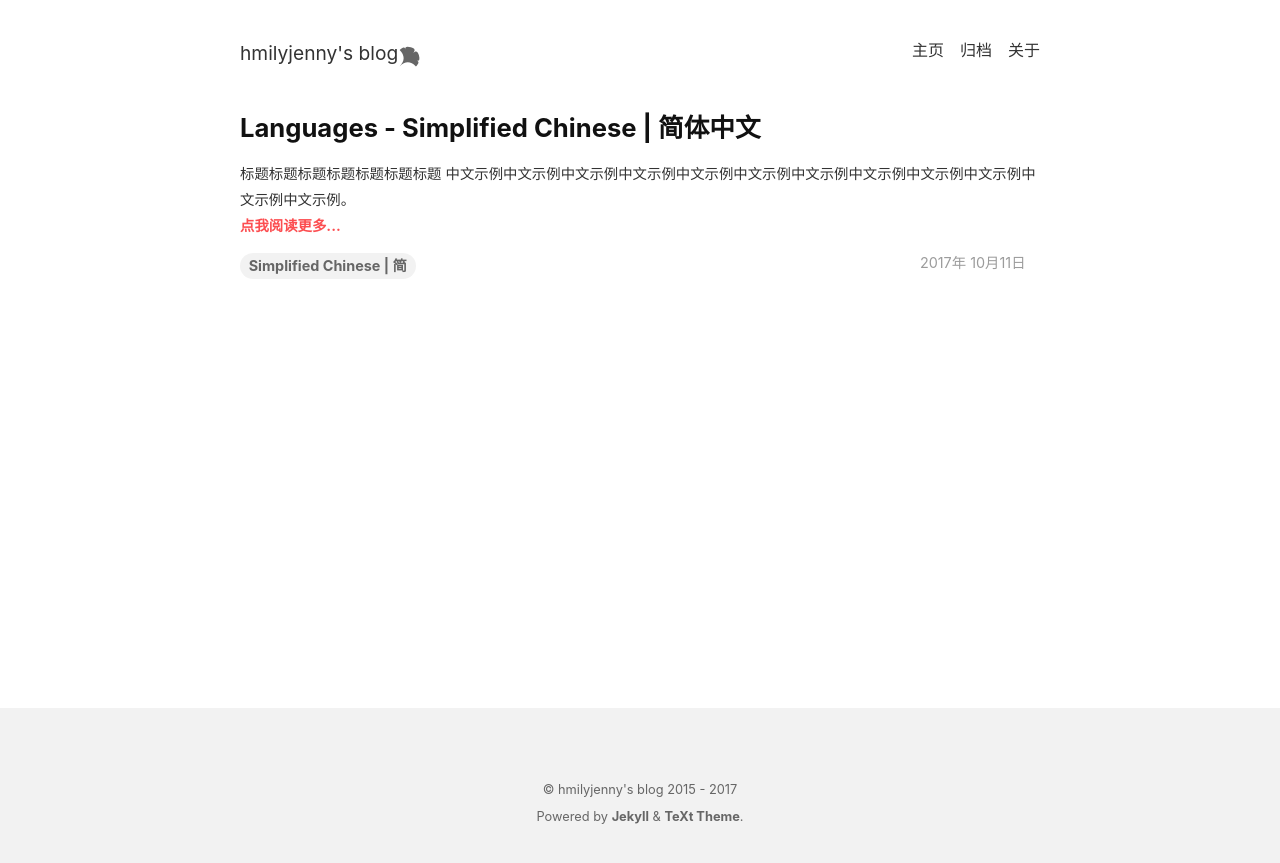
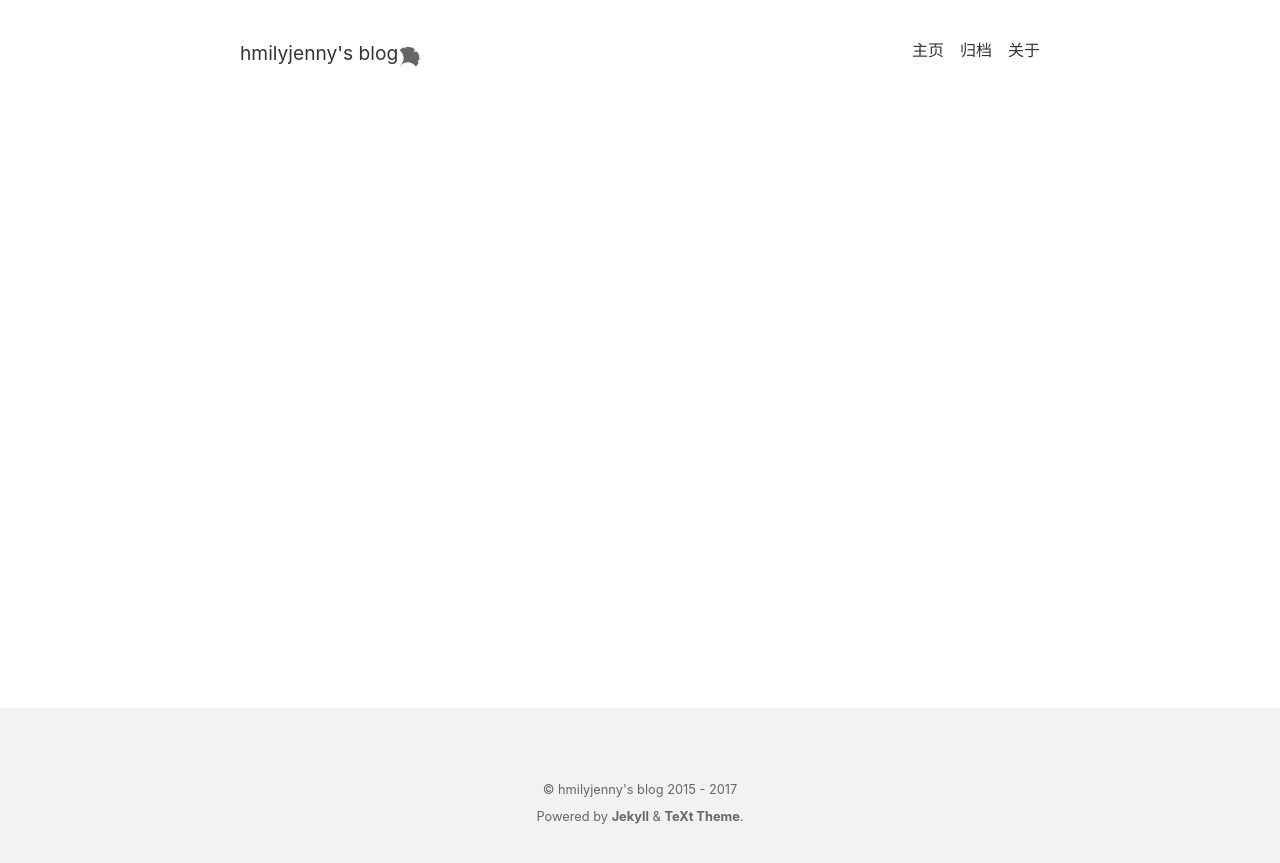
Before and after one commit to hmilyjenny/hmilyjenny.github.io, a Jekyll site: the page built from index.html, in a window 1280 px wide. Shown: the top 863 px of the page. Built offline with Jekyll 4.4.1, drawn with Linux system fonts in a browser that asks for light colours; nearby versions of some CDN libraries; the list of posts is cut into pages by our own code; part of the change alters nothing that is shown.

Commit message:
again commit

```diff
--- a/_posts/2017-10-11-simplified-chinese.md
+++ /dev/null
@@ -1,36 +0,0 @@
----
-layout: post
-title: Languages - Simplified Chinese | 简体中文
-key: 20161011
-tags:
-  - Simplified Chinese | 简
-lang: zh-Hans
----
-
-## 标题标题标题标题标题标题标题
-
-中文示例中文示例中文示例中文示例中文示例中文示例中文示例中文示例中文示例中文示例中文示例中文示例。
-
-<!--more-->
-
-中文示例中文示例中文示例中文示例中文示例中文示例中文示例中文示例中文示例中文示例中文示例中文示例中文示例中文示例中文示例中文示例中文示例中文示例中文示例中文示例中文示例中文示例中文示例中文示例中文示例中文示例中文示例中文示例中文示例中文示例中文示例中文示例中文示例中文示例中文示例中文示例中文示例中文示例中文示例中文示例中文示例中文示例中文示例中文示例中文示例中文示例中文示例中文示例中文示例中文示例中文示例中文示例中文示例中文示例中文示例中文示例中文示例中文示例中文示例中文示例中文示例中文示例中文示例中文示例中文示例中文示例中文示例中文示例中文示例中文示例中文示例中文示例中文示例中文示例中文示例中文示例中文示例中文示例中文示例中文示例中文示例中文示例中文示例中文示例中文示例中文示例中文示例中文示例中文示例中文示例中文示例中文示例中文示例中文示例中文示例中文示例中文示例中文示例中文示例中文示例中文示例中文示例中文示例中文示例中文示例中文示例中文示例中文示例中文示例中文示例中文示例中文示例中文示例中文示例中文示例中文示例中文示例中文示例中文示例中文示例。
-
-## 标题标题标题标题标题标题标题
-
-中文示例中文示例中文示例中文示例中文示例中文示例中文示例中文示例中文示例中文示例中文示例中文示例中文示例中文示例中文示例中文示例中文示例中文示例中文示例中文示例中文示例中文示例中文示例中文示例中文示例中文示例中文示例中文示例中文示例中文示例中文示例中文示例中文示例中文示例中文示例中文示例中文示例中文示例中文示例中文示例中文示例中文示例中文示例中文示例中文示例中文示例中文示例中文示例中文示例中文示例中文示例中文示例中文示例中文示例中文示例中文示例中文示例中文示例中文示例中文示例中文示例中文示例中文示例中文示例中文示例中文示例中文示例中文示例中文示例中文示例中文示例中文示例中文示例中文示例中文示例中文示例中文示例中文示例中文示例中文示例中文示例中文示例中文示例中文示例中文示例中文示例中文示例中文示例中文示例中文示例中文示例中文示例中文示例中文示例中文示例中文示例中文示例中文示例中文示例中文示例中文示例中文示例中文示例中文示例中文示例中文示例中文示例中文示例中文示例中文示例中文示例中文示例中文示例中文示例中文示例中文示例中文示例中文示例中文示例中文示例。
-
-### 小标题小标题小标题小标题
-
-中文示例中文示例中文示例中文示例中文示例中文示例中文示例中文示例中文示例中文示例中文示例中文示例中文示例中文示例中文示例中文示例中文示例中文示例中文示例中文示例中文示例中文示例中文示例中文示例中文示例中文示例中文示例中文示例中文示例中文示例中文示例中文示例中文示例中文示例中文示例中文示例中文示例中文示例中文示例中文示例中文示例中文示例中文示例中文示例中文示例中文示例中文示例中文示例中文示例中文示例中文示例中文示例中文示例中文示例中文示例中文示例中文示例中文示例中文示例中文示例中文示例中文示例中文示例中文示例中文示例中文示例中文示例中文示例中文示例中文示例中文示例中文示例中文示例中文示例中文示例中文示例中文示例中文示例中文示例中文示例中文示例中文示例中文示例中文示例中文示例中文示例中文示例中文示例中文示例中文示例中文示例中文示例中文示例中文示例中文示例中文示例中文示例中文示例中文示例中文示例中文示例中文示例中文示例中文示例中文示例中文示例中文示例中文示例中文示例中文示例中文示例中文示例中文示例中文示例中文示例中文示例中文示例中文示例中文示例中文示例。
-
-### 小标题小标题小标题小标题小标题小标题小标题小标题小标题小标题小标题小标题小标题小标题
-
-中文示例中文示例中文示例中文示例中文示例中文示例中文示例中文示例中文示例中文示例中文示例中文示例中文示例中文示例中文示例中文示例中文示例中文示例
-
-### 小标题小标题小标题小标题
-
-中文示例中文示例中文示例中文示例中文示例中文示例中文示例中文示例中文示例中文示例中文示例中文示例中文示例中文示例中文示例中文示例中文示例中文示例中文示例中文示例中文示例中文示例中文示例中文示例中文示例中文示例中文示例中文示例中文示例中文示例中文示例中文示例中文示例中文示例中文示例中文示例中文示例中文示例中文示例中文示例中文示例中文示例中文示例中文示例中文示例中文示例中文示例中文示例中文示例中文示例中文示例中文示例中文示例中文示例中文示例中文示例中文示例中文示例中文示例中文示例中文示例中文示例中文示例中文示例中文示例中文示例中文示例中文示例中文示例中文示例中文示例中文示例中文示例中文示例中文示例中文示例中文示例中文示例中文示例中文示例中文示例中文示例中文示例中文示例中文示例中文示例中文示例中文示例中文示例中文示例中文示例中文示例中文示例中文示例中文示例中文示例中文示例中文示例中文示例中文示例中文示例中文示例中文示例中文示例中文示例中文示例中文示例中文示例中文示例中文示例中文示例中文示例中文示例中文示例中文示例中文示例中文示例中文示例中文示例中文示例。
-
-## 标题标题标题标题标题标题标题
-
-中文示例中文示例中文示例中文示例中文示例中文示例中文示例中文示例中文示例中文示例中文示例中文示例中文示例中文示例中文示例中文示例中文示例中文示例中文示例中文示例中文示例中文示例中文示例中文示例中文示例中文示例中文示例中文示例中文示例中文示例中文示例中文示例中文示例中文示例中文示例中文示例中文示例中文示例中文示例中文示例中文示例中文示例中文示例中文示例中文示例中文示例中文示例中文示例中文示例中文示例中文示例中文示例中文示例中文示例中文示例中文示例中文示例中文示例中文示例中文示例中文示例中文示例中文示例中文示例中文示例中文示例中文示例中文示例中文示例中文示例中文示例中文示例中文示例中文示例中文示例中文示例中文示例中文示例中文示例中文示例中文示例中文示例中文示例中文示例中文示例中文示例中文示例中文示例中文示例中文示例中文示例中文示例中文示例中文示例中文示例中文示例中文示例中文示例中文示例中文示例中文示例中文示例中文示例中文示例中文示例中文示例中文示例中文示例中文示例中文示例中文示例中文示例中文示例中文示例中文示例中文示例中文示例中文示例中文示例中文示例。
```
Also changed, not shown: _posts/2017-12-15.md (+1 -0 lines).
